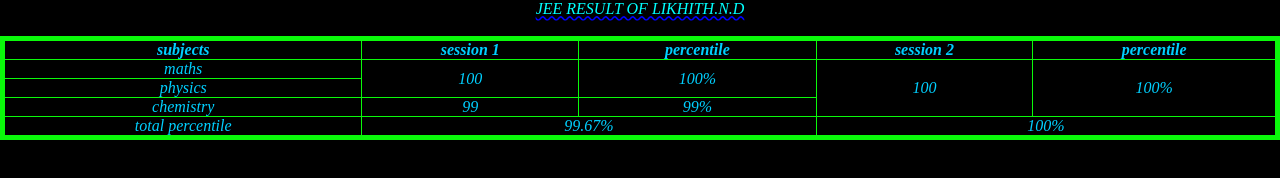
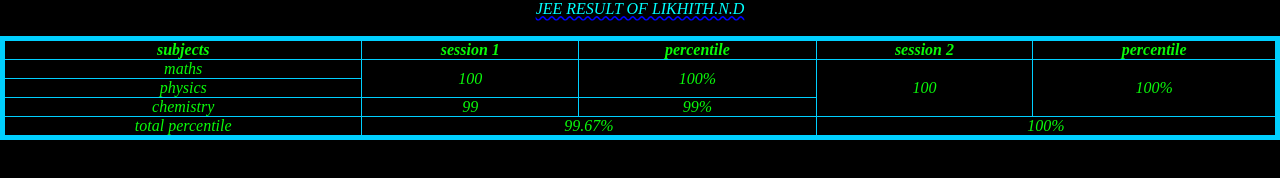
Before and after one commit to likhithnd/table-, a plain HTML site: page index.html in a window 1280 px wide. Drawn offline with Linux system fonts and the light colour scheme.

Commit message:
changing color in table- repo

```diff
--- a/index.html
+++ b/index.html
@@ -13,11 +13,11 @@
         }
         table{
             border: 5px solid black;
-            color:rgb(0, 208, 255);
-            border-color: rgb(10, 249, 10);
+            color:rgb(10, 249, 10);
+            border-color: rgb(0, 208, 255);
             font-style: oblique;
             width: 100vw;
-            height: 70px;
+            height: 1o0px;
             text-align: center;
         }
         P{
```
